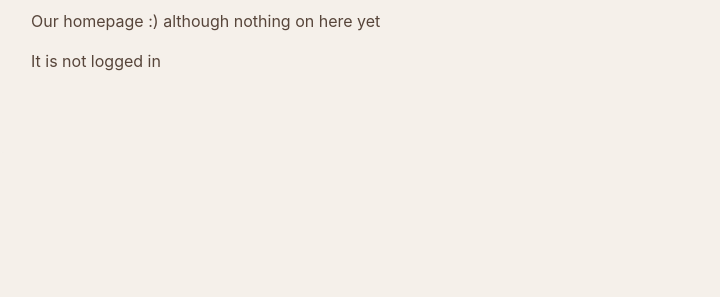
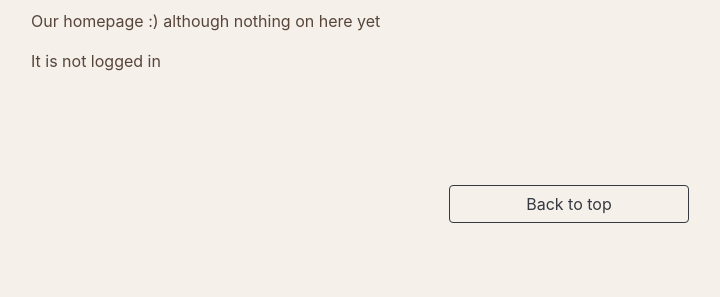
Before and after one commit to hanahamberno/project-a-23, a Django app: page / in a window 1280 px wide. Shown: the part 157-454 px from the top of the page, without its empty margins (71-791 px from the left). Run offline with Django 3.2, Linux system fonts and the light colour scheme; some libraries are stand-ins or nearby versions.

Commit message:
Added back to top button

```diff
--- a/social_app/static/social_app/main.css
+++ b/social_app/static/social_app/main.css
@@ -19,3 +19,13 @@ body, .main-page{
 .btn-dark{
     background: var(--primary);
 }
+
+.btn-outline-dark:hover{
+    background-color: var(--primary);
+}
+
+#backToTop {
+    margin: auto;
+    width: 15rem;
+    padding: auto;
+}
--- a/social_app/templates/social_app/base.html
+++ b/social_app/templates/social_app/base.html
@@ -19,7 +19,7 @@
         <div>
             <!--NAVBAR-->
             <!--  Navbar code based on corey schafer django tutorial -->
-            <!--Kathy's bootsrap-->
+            <!--Kathy's bootstrap-->
             <header>
                 <nav class="navbar navbar-expand-md navbar-dark bg-dark">
                     <div class="container">
@@ -53,6 +53,16 @@
                 </nav>
             </header>
             {% block content %}{% endblock %}
+            <!-- Kathy - Back to top button -->
+            <div class="container-fluid my-4">
+                <div class="row d-flex justify-content-center">
+                    <a href="#" tabindex="-1">
+                        <button class="btn btn-outline-dark" id="backToTop">
+                            Back to top
+                        </button>
+                    </a>
+                </div>
+            </div>
         </div>
         <!-- Bootstrap JS -->
         <script src="https://code.jquery.com/jquery-3.2.1.slim.min.js" integrity="sha384-KJ3o2DKtIkvYIK3UENzmM7KCkRr/rE9/Qpg6aAZGJwFDMVNA/GpGFF93hXpG5KkN" crossorigin="anonymous"></script>
```
